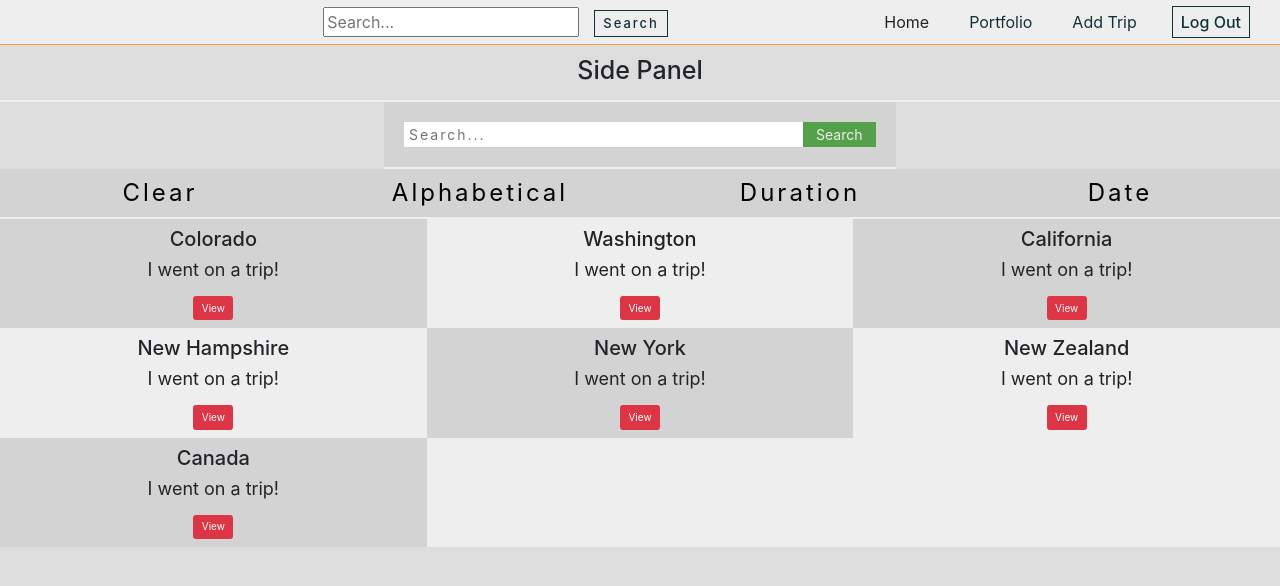
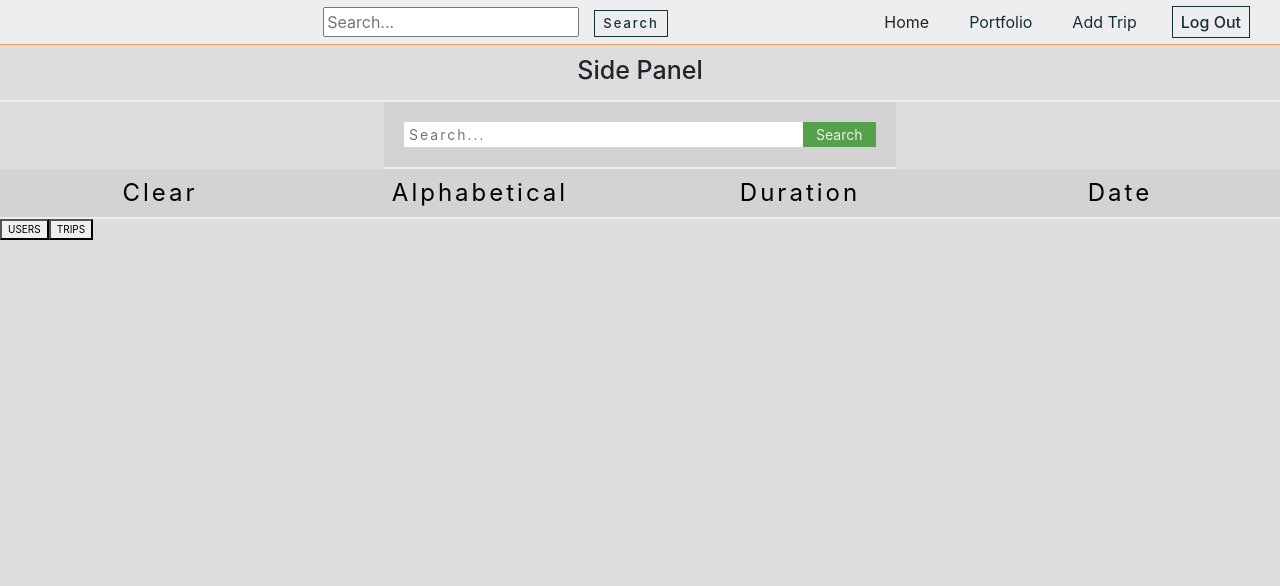
Before and after one commit to guidr-pt/guidr-front-end, a React (Create React App) app: page /home in a window 1280 px wide. Shown: the top 586 px of the page. Built offline with nearby package versions, Linux system fonts and the light colour scheme; no server answers; sample sign-in values are in the browser's storage.

Commit message:
Search Route Page Created

```diff
--- a/src/App.js
+++ b/src/App.js
@@ -22,9 +22,7 @@ import './css/index.css';
 
 class App extends Component {
   componentDidMount() {
-    this.props.getTrips();
-    this.props.getTrip();
-    this.props.getUser()
+
   }
 
   render() {
--- a/src/actions/index.js
+++ b/src/actions/index.js
@@ -156,6 +156,7 @@ export const user = [
 /*   Action Calls and Creators for App Reducer   */
 
 export const GET_USER = 'GET_USER';
+export const GET_USERS = 'GET_USERS';
 export const EDIT_USER = 'EDIT_USER';
 export const GET_TRIP = 'GET_TRIP';
 export const GET_TRIPS = 'GET_TRIPS';
--- a/src/components/HomeComp/HomeSearch.js
+++ b/src/components/HomeComp/HomeSearch.js
@@ -1,14 +1,53 @@
 import React from 'react';
 import TripGrid from './TripGrid';
+import UserList from './UserList';
+import RoutePage from './RoutePage';
 import SidePanel from './SidePanel';
 
-const HomeSearch = props => {
-  return(
-    <div className='home-search'>
-      <SidePanel />
-      <TripGrid />
-    </div>
-  );
+class HomeSearch extends React.Component {
+  constructor(props) {
+    super(props);
+
+    this.state = {
+      users: false,
+      trips: false,
+      option: true
+    }
+  }
+
+  selectUsers = () => {
+    this.setState({
+      users: true,
+      option: false
+    })
+  }
+
+  selectTrips = () => {
+    this.setState({
+      trips: true,
+      option: false
+    })
+  }
+
+  render() {
+
+    let display = '';
+
+    if(this.state.option) {
+      display = <RoutePage handleUser={this.selectUsers} handleTrips={this.selectTrips}/>
+    } else if(this.state.trips) {
+      display = <TripGrid />
+    } else {
+      display = <UserList />
+    }
+
+    return(
+      <div className='home-search'>
+        <SidePanel />
+        {display}
+      </div>
+    );
+  }
 }
 
 export default HomeSearch;
--- a/src/components/HomeComp/RoutePage.js
+++ b/src/components/HomeComp/RoutePage.js
@@ -1,11 +1,21 @@
 import React from 'react';
-import { Link } from 'react-router-dom';
 
 const RoutePage = props => {
+  console.log(props)
+
+  const handleUser = () => {
+    props.handleUser();
+  }
+
+  const handleTrips = () => {
+    props.handleTrips();
+  }
+
   return(
     <div>
       <div>
-        <Link to='/home/search'>Search</Link>
+        <button onClick={handleUser}>USERS</button>
+        <button onClick={handleTrips}>TRIPS</button>
       </div>
     </div>
   );
--- a/src/components/HomeComp/TripGrid.js
+++ b/src/components/HomeComp/TripGrid.js
@@ -4,10 +4,6 @@ import TripCard from './TripCard';
 import { connect } from 'react-redux';
 
 const TripGrid = props =>{
-    if(props.demo) {
-
-    }
-
     return(
       <div className='grid'>
       {/* Create a TripCard for each trip associated with user */}
--- /dev/null
+++ b/src/components/HomeComp/UserList.js
@@ -0,0 +1,11 @@
+import React from 'react';
+
+const UserList = props => {
+    return(
+        <div>
+            test
+        </div>
+    );
+}
+
+export default UserList;
--- a/src/reducers/AppReducer.js
+++ b/src/reducers/AppReducer.js
@@ -1,6 +1,7 @@
 import {
-  GET_USER,
-  EDIT_USER,
+  GET_USER /* X */,
+  GET_USERS,
+  EDIT_USER /* X */,
   GET_TRIP,
   GET_TRIPS,
   ADD_TRIP,
@@ -25,11 +26,16 @@ export const appReducer = (state = initialState, action) => {
         user: action.payload
       }
 
-      case EDIT_USER:
-        return {
-          ...state,
-          user: action.payload
-        }
+    case GET_USERS:
+      return {
+        ...state
+      }
+
+    case EDIT_USER:
+      return {
+        ...state,
+        user: action.payload
+      }
 
 
     case GET_TRIP:
```
